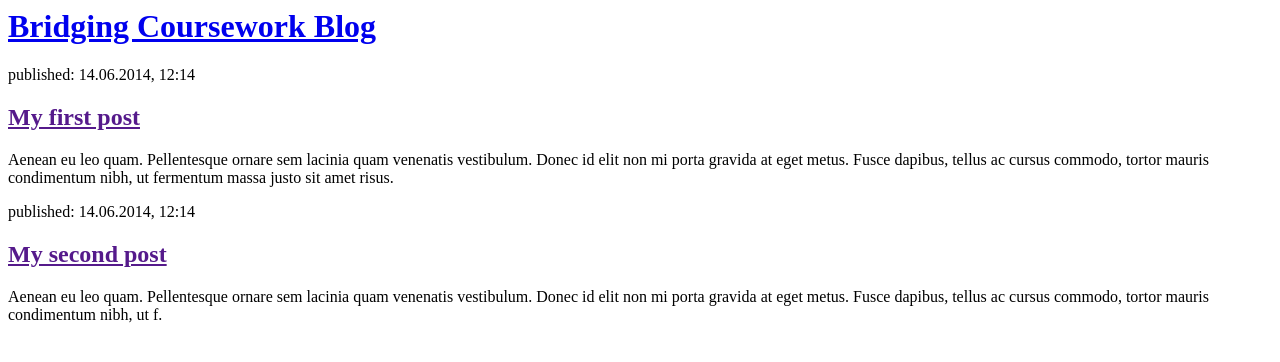
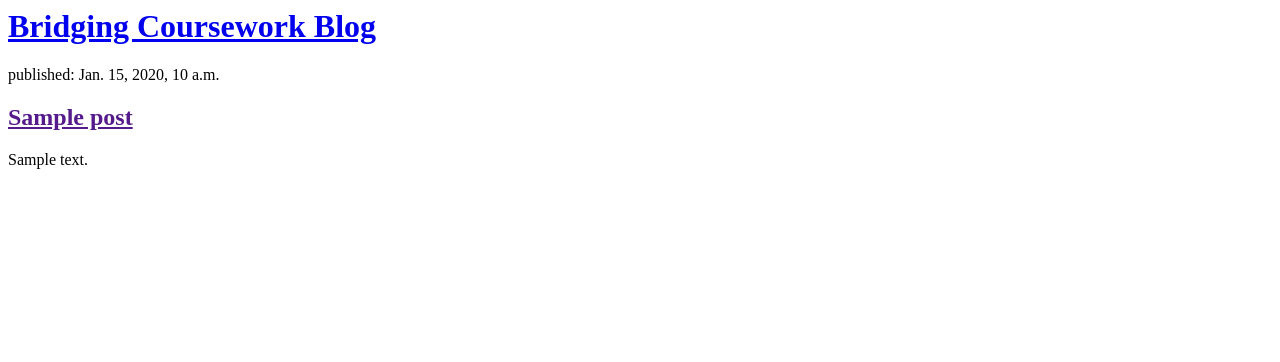
Before and after one commit to Brayhound/BridgingWork, a Django app: page / in a window 1280 px wide. Shown: the top 362 px of the page. Run offline with Django 3.2, Linux system fonts and the light colour scheme; tables that the repository leaves empty hold one stand-in row (values such as "Sample post").

Commit message:
templates done

```diff
--- a/blog/templates/blog/post_list.html
+++ b/blog/templates/blog/post_list.html
@@ -3,20 +3,15 @@
     <title>Daniel's website</title>
 </head>
 <body>
+    <div>
+        <h1><a href="/">Bridging Coursework Blog</a></h1>
+    </div>
+    {% for post in posts %}
         <div>
-            <h1><a href="/">Bridging Coursework Blog</a></h1>
+            <p>published: {{ post.published_date }}</p>
+            <h2><a href="">{{ post.title }}</a></h2>
+            <p>{{ post.text|linebreaksbr }}</p>
         </div>
-
-        <div>
-            <p>published: 14.06.2014, 12:14</p>
-            <h2><a href="">My first post</a></h2>
-            <p>Aenean eu leo quam. Pellentesque ornare sem lacinia quam venenatis vestibulum. Donec id elit non mi porta gravida at eget metus. Fusce dapibus, tellus ac cursus commodo, tortor mauris condimentum nibh, ut fermentum massa justo sit amet risus.</p>
-        </div>
-
-        <div>
-            <p>published: 14.06.2014, 12:14</p>
-            <h2><a href="">My second post</a></h2>
-            <p>Aenean eu leo quam. Pellentesque ornare sem lacinia quam venenatis vestibulum. Donec id elit non mi porta gravida at eget metus. Fusce dapibus, tellus ac cursus commodo, tortor mauris condimentum nibh, ut f.</p>
-        </div>
-    </body>
+    {% endfor %}
+</body>
 </html>
--- a/blog/views.py
+++ b/blog/views.py
@@ -1,5 +1,7 @@
 from django.shortcuts import render
-
+from django.utils import timezone
+from .models import Post
 # Create your views here.
 def post_list(request):
-    return render(request, 'blog/post_list.html', {})
+    posts = Post.objects.filter(published_date__lte=timezone.now()).order_by('published_date')
+    return render(request, 'blog/post_list.html', {'posts': posts})
```
